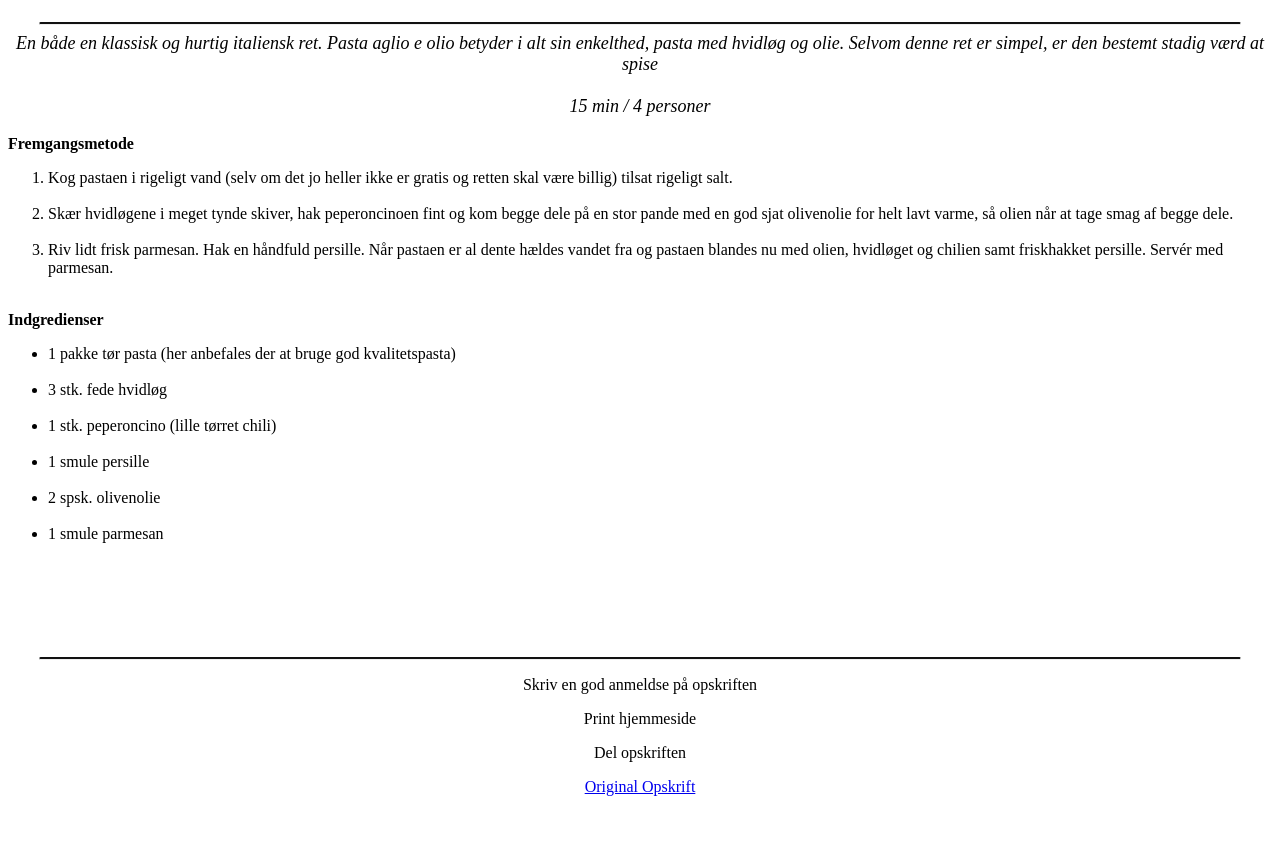
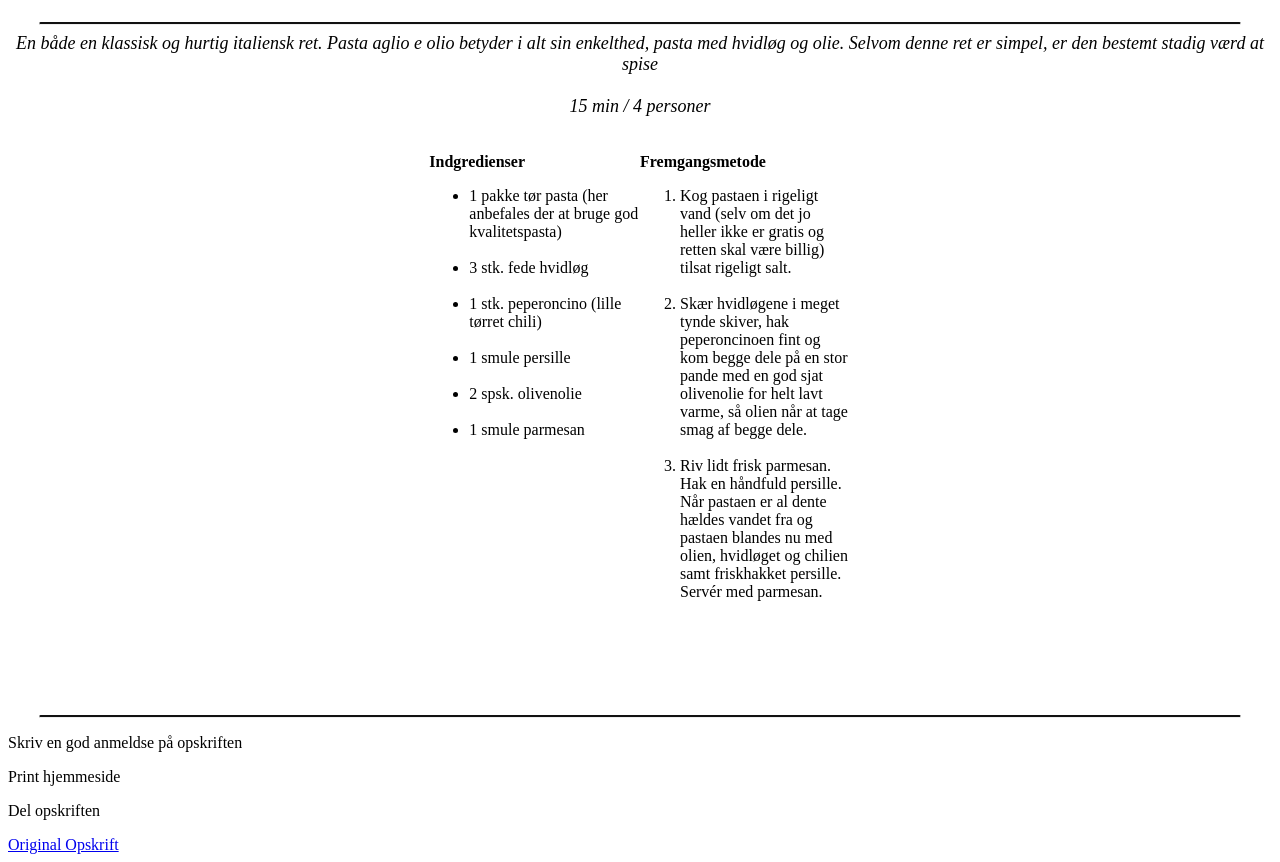
Before and after one commit to Mart0808DK/Martins-Opskrift, a plain HTML site: page index.html in a window 1280 px wide. Shown: the part 480-1342 px from the top of the page. Before the commit the page ends 1284 px from the top, so only its background shows below. Drawn offline with Linux system fonts and the light colour scheme.

Commit message:
ny ændring

```diff
--- a/app.css
+++ b/app.css
@@ -23,3 +23,29 @@ hr {
 #foot {
   text-align: center;
 }
+
+.container {
+  display: grid;
+  grid-template-columns: repeat(2, 1fr);
+  width: 100%;
+}
+.indgredienser {
+  grid-column: 1/2;
+  grid-row: 1;
+}
+
+.fremgangsmetode {
+  grid-column: 2/2;
+  grid-row: 1;
+}
+
+.container2 {
+  display: grid;
+  grid-template-columns: repeat(3, 1fr);
+  width: 100%;
+}
+
+.container {
+  grid-column: 2/3;
+  grid-row: 1;
+  }
--- a/index.html
+++ b/index.html
@@ -9,10 +9,10 @@
   </head>
 
   <body>
-    <section class="grid">
+    <section id="page" class="grid">
       <header id="title">
         <h1>Martins Opskrift alla Italiensk</h1>
-        <hr>
+        <hr />
         <img
           src="https://images.unsplash.com/photo-1552056776-9b5657118ca4?ixlib=rb-4.0.3&ixid=MnwxMjA3fDB8MHxwaG90by1wYWdlfHx8fGVufDB8fHx8&auto=format&fit=crop&w=389&q=80"
           width="300 "
@@ -40,8 +40,10 @@
       </article>
 
       <br />
-
-      <article id="Frem" class="grid-item1">
+      <section class="container2">
+      <section class="container">
+      <article class="fremgangsmetode">
+        <br>
         <b>Fremgangsmetode</b>
         <ol>
           <li>
@@ -63,7 +65,7 @@
         </ol>
       </article>
 
-      <article  class="grid-item2">
+      <article class="indgredienser">
         <br />
         <b>Indgredienser</b>
         <ul>
@@ -81,8 +83,10 @@
           <br />
           <li>1 smule parmesan</li>
         </ul>
+        </section>
+        </section>
       </article>
-      <article id="foot"  class="grid-item">
+      <article class="footer">
         <br />
         <br />
         <br />
```
Lines whose indentation alone changed are shown as unchanged.
